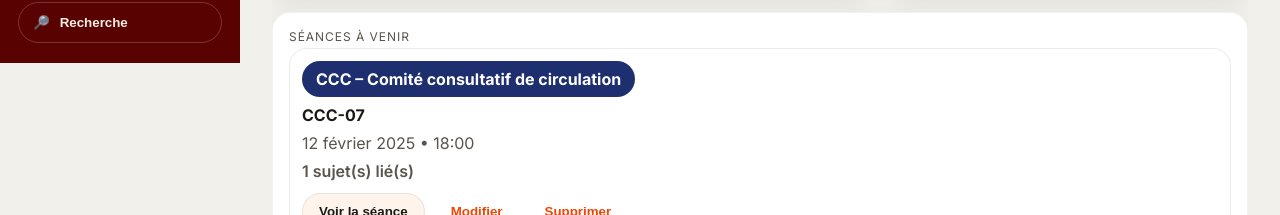
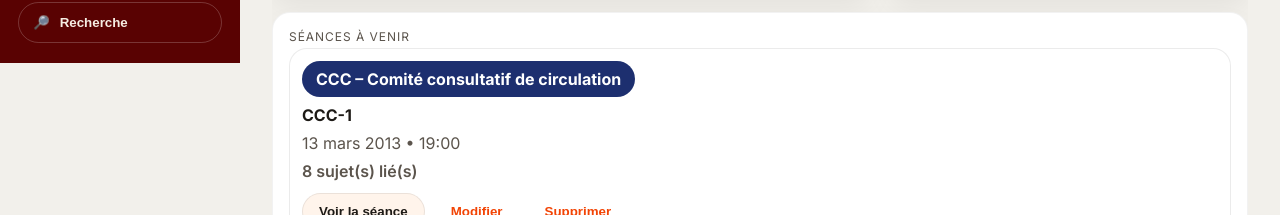
Before and after one commit to mauryannpoudrier/Interface-web-comites, a React (Vite) app: page / in a window 1280 px wide. Shown: the part 737-952 px from the top of the page. Built offline with nearby package versions, Linux system fonts and the light colour scheme.

Commit message:
Add CCC-1 2013 session and subjects

```diff
--- a/src/App.tsx
+++ b/src/App.tsx
@@ -91,8 +91,27 @@ const defaultState: AppState = {
     { id: 'securite', label: 'Sécurité routière', color: '#f59e0b', committeeGroup: 'CCSRM' },
     { id: 'urbanisme', label: 'Urbanisme', color: '#22c55e', committeeGroup: 'CCU' },
     { id: 'amenagement', label: 'Aménagement', color: '#8b5cf6', committeeGroup: 'CCU' },
+    { id: 'information', label: 'Information', color: '#06b6d4', committeeGroup: 'CCSRM' },
+    { id: 'vhr', label: 'Véhicules hors route (VHR)', color: '#dc2626', committeeGroup: 'CCSRM' },
+    { id: 'securite-routiere', label: 'Sécurité routière', color: '#ea580c', committeeGroup: 'CCSRM' },
+    { id: 'amenagement-pietonnier', label: 'Aménagement piétonnier', color: '#84cc16', committeeGroup: 'CCSRM' },
+    { id: 'signalisation', label: 'Signalisation', color: '#f97316', committeeGroup: 'CCSRM' },
+    { id: 'intersection', label: 'Intersections', color: '#a855f7', committeeGroup: 'CCSRM' },
+    { id: '3e-avenue', label: '3e Avenue', color: '#0ea5e9', committeeGroup: 'CCSRM' },
+    { id: 'deneigement', label: 'Déneigement', color: '#38bdf8', committeeGroup: 'CCSRM' },
   ],
   sessions: [
+    {
+      id: 'CCC-1-2013-03-13',
+      committeeId: 'CCC',
+      committeeGroup: 'CCSRM',
+      sessionNumber: 'CCC-1',
+      date: '2013-03-13',
+      time: '19:00',
+      title: 'Séance CCC-1 du 13 mars 2013',
+      pvDocuments: [],
+      agendaDocuments: [],
+    },
     {
       id: 'CCSRM-12-2025-03-10',
       committeeId: 'CCSRM',
@@ -185,6 +204,118 @@ const defaultState: AppState = {
       extraitDocuments: [],
       attachments: [{ label: 'Plan d’implantation', url: 'https://exemple.org/plans/valmont.pdf' }],
     },
+    {
+      id: 'ccc1-com-1-a',
+      sessionId: 'CCC-1-2013-03-13',
+      subjectNumber: 'Com. 1-A',
+      mainResolutionNumbers: ['Com. 1-A'],
+      subjectTitle: 'Constitution du comité consultatif de circulation.',
+      shortLabel: '',
+      longDescription: '',
+      categoriesIds: ['information'],
+      keywords: [],
+      resolutionNumbers: [],
+      extraitDocuments: [],
+      attachments: [],
+    },
+    {
+      id: 'ccc1-com-1-b',
+      sessionId: 'CCC-1-2013-03-13',
+      subjectNumber: 'Com. 1-B',
+      mainResolutionNumbers: ['Com. 1-B'],
+      subjectTitle: 'Véhicules hors route (VHR).',
+      shortLabel: '',
+      longDescription: '',
+      categoriesIds: ['vhr', 'securite-routiere'],
+      keywords: [],
+      resolutionNumbers: [],
+      extraitDocuments: [],
+      attachments: [],
+    },
+    {
+      id: 'ccc1-com-1-c',
+      sessionId: 'CCC-1-2013-03-13',
+      subjectNumber: 'Com. 1-C',
+      mainResolutionNumbers: ['Com. 1-C'],
+      subjectTitle: 'Traverses piétonnières.',
+      shortLabel: '',
+      longDescription: '',
+      categoriesIds: ['amenagement-pietonnier'],
+      keywords: [],
+      resolutionNumbers: [],
+      extraitDocuments: [],
+      attachments: [],
+    },
+    {
+      id: 'ccc1-com-1-d',
+      sessionId: 'CCC-1-2013-03-13',
+      subjectNumber: 'Com. 1-D',
+      mainResolutionNumbers: ['Com. 1-D'],
+      subjectTitle: 'Feux de circulation 3e Avenue / 6e Rue.',
+      shortLabel: '',
+      longDescription: '',
+      categoriesIds: ['signalisation', 'intersection'],
+      keywords: [],
+      resolutionNumbers: [],
+      extraitDocuments: [],
+      attachments: [],
+    },
+    {
+      id: 'ccc1-com-1-e',
+      sessionId: 'CCC-1-2013-03-13',
+      subjectNumber: 'Com. 1-E',
+      mainResolutionNumbers: ['Com. 1-E'],
+      subjectTitle: '3e Avenue / Germain.',
+      shortLabel: '',
+      longDescription: '',
+      categoriesIds: ['signalisation', 'intersection', '3e-avenue'],
+      keywords: [],
+      resolutionNumbers: [],
+      extraitDocuments: [],
+      attachments: [],
+    },
+    {
+      id: 'ccc1-com-1-f',
+      sessionId: 'CCC-1-2013-03-13',
+      subjectNumber: 'Com. 1-F',
+      mainResolutionNumbers: ['Com. 1-F'],
+      subjectTitle: 'Intersection Forest / Dorion.',
+      shortLabel: '',
+      longDescription: '',
+      categoriesIds: ['signalisation', 'intersection', 'securite-routiere'],
+      keywords: [],
+      resolutionNumbers: ['Com. 2-H', 'Com. 5-G'],
+      extraitDocuments: [],
+      attachments: [],
+    },
+    {
+      id: 'ccc1-com-1-g',
+      sessionId: 'CCC-1-2013-03-13',
+      subjectNumber: 'Com. 1-G',
+      mainResolutionNumbers: ['Com. 1-G'],
+      subjectTitle: 'Intersection 7e Rue / 10e Avenue.',
+      shortLabel: '',
+      longDescription: '',
+      categoriesIds: ['intersection', 'securite-routiere', 'signalisation'],
+      keywords: [],
+      resolutionNumbers: ['Rés. 3-11', 'Rés. 5-31'],
+      extraitDocuments: [],
+      attachments: [],
+    },
+    {
+      id: 'ccc1-com-1-h',
+      sessionId: 'CCC-1-2013-03-13',
+      subjectNumber: 'Com. 1-H',
+      mainResolutionNumbers: ['Com. 1-H'],
+      subjectTitle: 'Déneigement des trottoirs.',
+      shortLabel: '',
+      longDescription: '',
+      categoriesIds: ['deneigement'],
+      keywords: [],
+      resolutionNumbers: [],
+      extraitDocuments: [],
+      attachments: [],
+    },
   ],
 };
 
```
